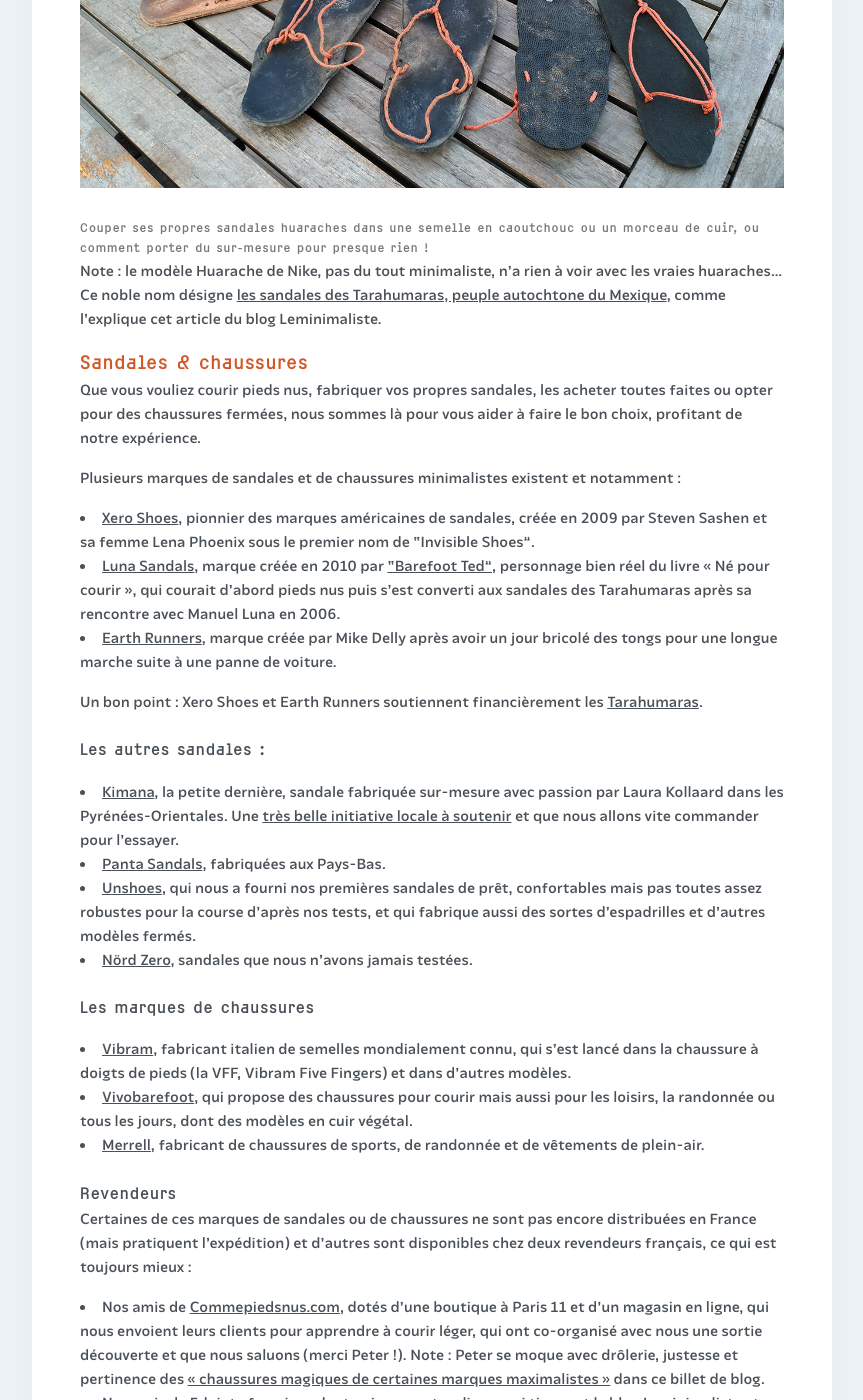
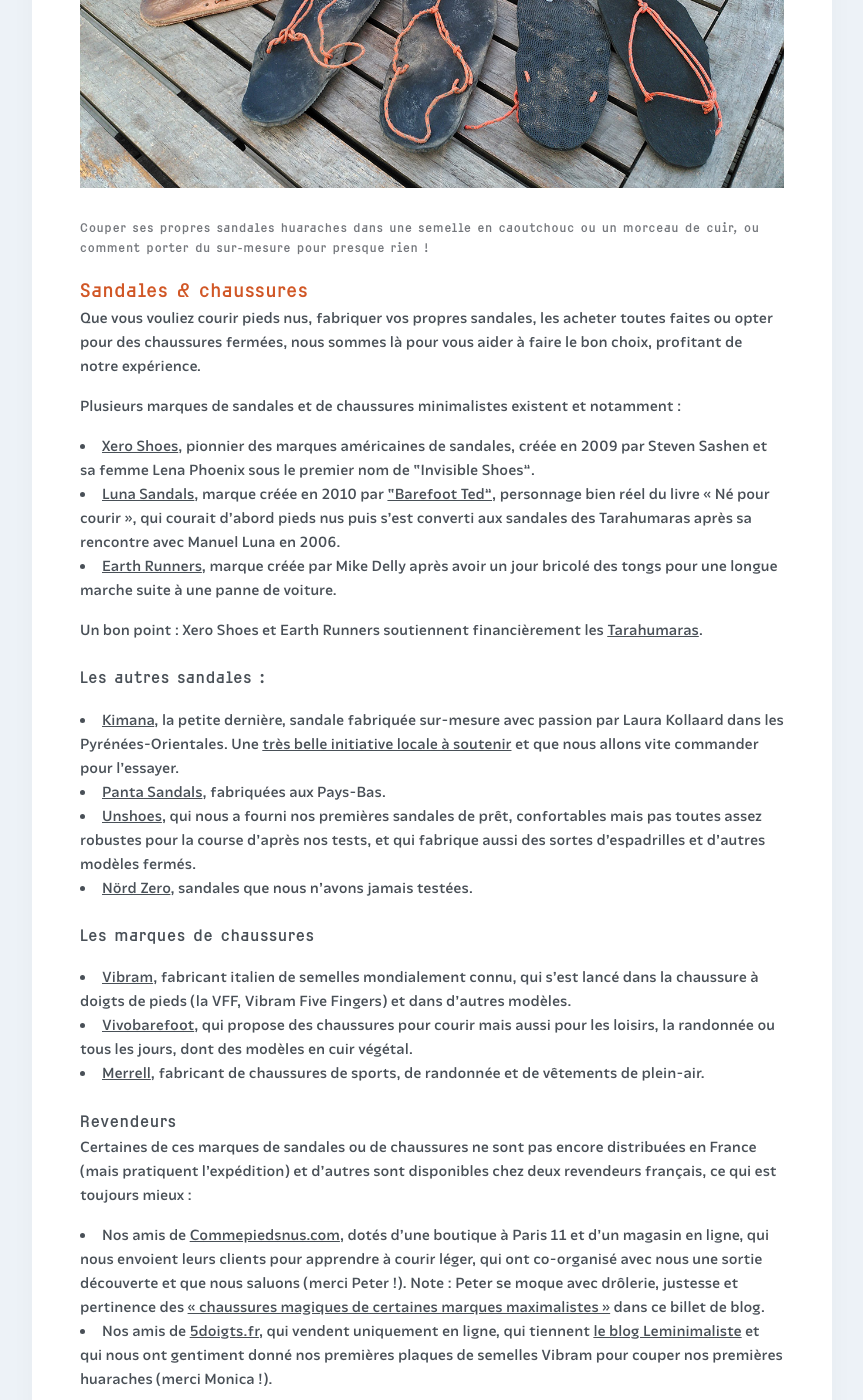
Before and after one commit to courirpaleo/courirpaleo.github.io, a Jekyll site: the page built from _pages/ressources.md, in a window 1280 px wide and 1400 px high, scrolled down 8541 px. Shown: the whole window, without its empty margins (208-1071 px from the left). Built offline with Jekyll 4.4.1, drawn with Linux system fonts in a browser that asks for light colours; some web fonts are replaced; some of the changed text lies outside the part shown.

Commit message:
Update ressources.md

```diff
--- a/_pages/ressources.md
+++ b/_pages/ressources.md
@@ -87,8 +87,6 @@ Beaucoup de vidéos sur la course minimaliste ou naturelle existent et nous somm
 ![Courir Paleo](/assets/images/CourirPaleo_sandales_huaraches_maison_1200px.jpg)
 ##### Couper ses propres sandales huaraches dans une semelle en caoutchouc ou un morceau de cuir, ou comment porter du sur-mesure pour presque rien&nbsp;!
 
-Note&nbsp;: le modèle Huarache de Nike, pas du tout minimaliste, n'a rien à voir avec les vraies huaraches... Ce noble nom désigne [les sandales des Tarahumaras, peuple autochtone du Mexique](https://leminimaliste.info/huaraches-les-chaussures-du-peuple-autochtone-des-coureurs-du-mexique), comme l'explique cet article du blog Leminimaliste.
-
 ### Sandales & chaussures
 Que vous vouliez courir pieds nus, fabriquer vos propres sandales, les acheter toutes faites ou opter pour des chaussures fermées, nous sommes là pour vous aider à faire le bon choix, profitant de notre expérience.
 
```
Also changed, not shown: other parts of _pages/ressources.md (+2 -0 lines).
